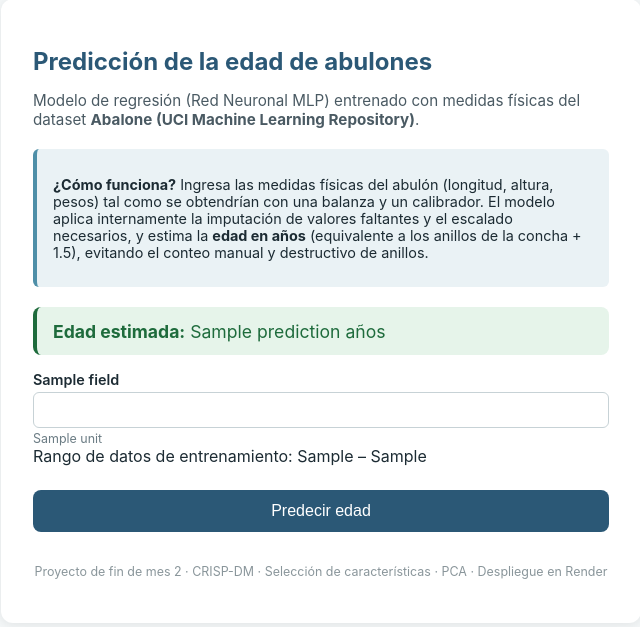
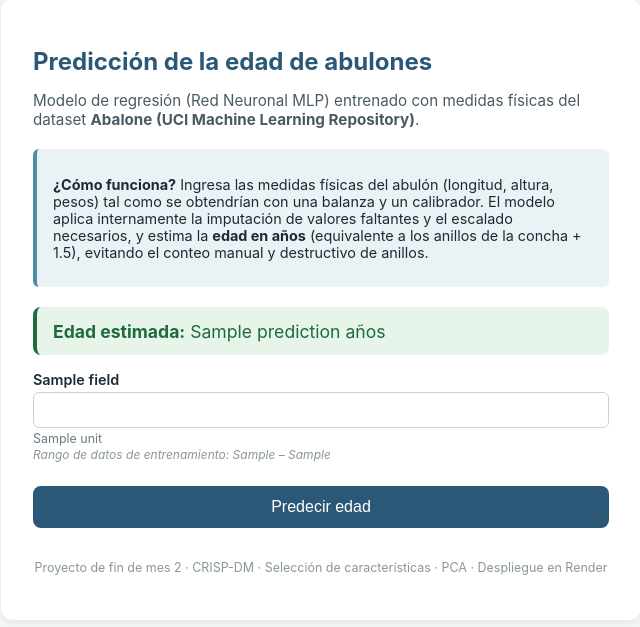
Before and after one commit to Abel11uthh/abalone-regresion-render, a Flask app: template templates/index.html in a window 1280 px wide. Shown: the part 33-660 px from the top of the page, without its empty margins (319-959 px from the left). Run offline with Flask 3, Linux system fonts and the light colour scheme; the template is opened without the code that fills it: most values are stand-ins (such as "Sample title", 1, 10 or a date in 2020); parts of the project's set-up code (start-up, migrations or seed data) failed here and were passed over.

Commit message:
Add range hint styling to CSS

```diff
--- a/static/style.css
+++ b/static/style.css
@@ -41,6 +41,7 @@ h1 { color: var(--primary); font-size: 1.5rem; margin-bottom: 0.25rem; }
   font-size: 1rem;
 }
 .field .unit { font-size: 0.78rem; color: #6b7c84; margin-top: 0.15rem; }
+.field .range-hint { font-size: 0.75rem; color: #8a969b; font-style: italic; margin-top: 0.1rem; }
 .btn {
   margin-top: 0.5rem;
   background: var(--primary);
```
